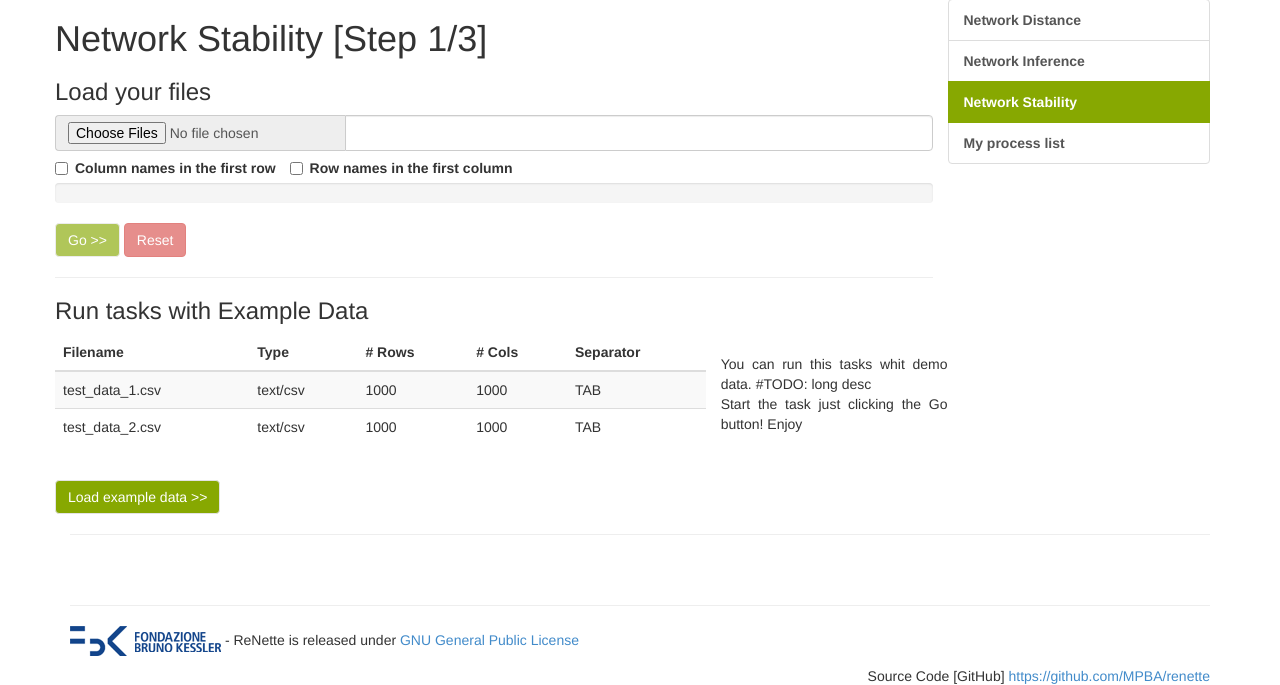
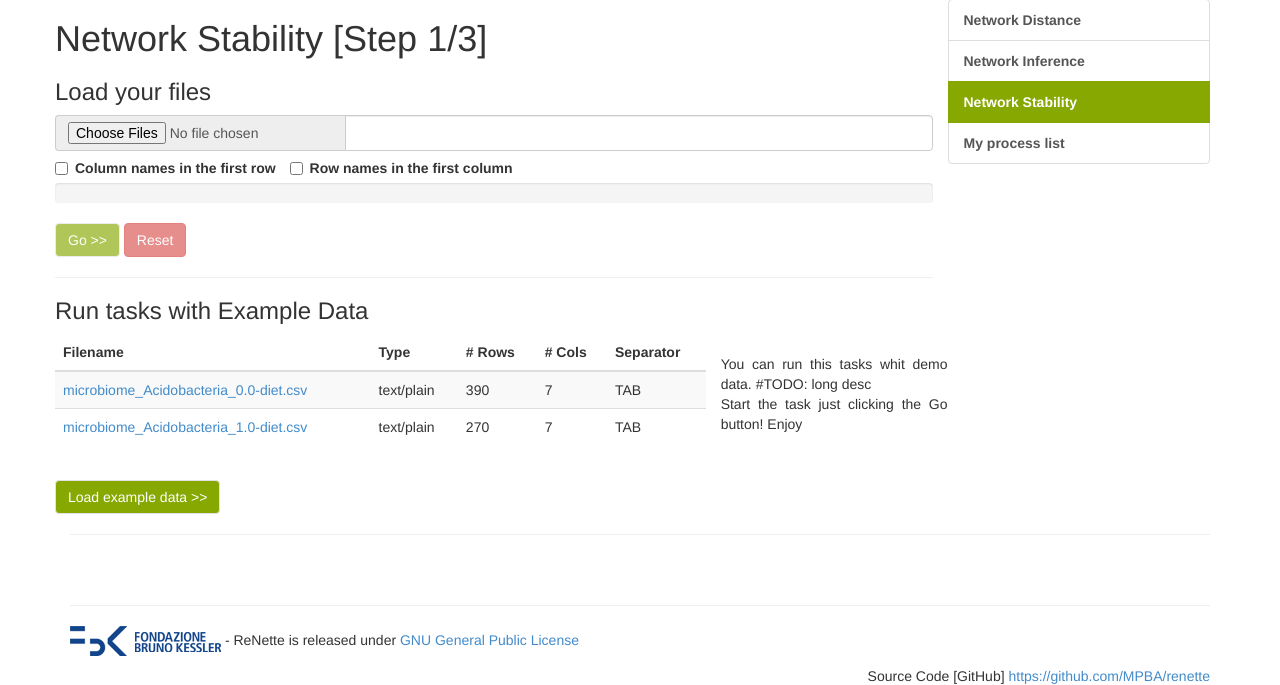
Before and after one commit to MPBA/renette, a Django app: page /engine/network/stability/ in a window 1280 px wide. Shown: the part 101-786 px from the top of the page. Run offline with Django 3.2, Linux system fonts and the light colour scheme; data comes from the database, SQL or seed files in the repository; parts of the project's set-up code (start-up, migrations or seed data) failed here and were passed over.

Commit message:
load example data

```diff
--- a/engine/templates/engine/network_stability.html
+++ b/engine/templates/engine/network_stability.html
@@ -1,6 +1,27 @@
 {% extends 'base.html' %}
 {% load static %}
-
+{% block extrahead %}
+    <script type="text/javascript">
+       jQuery(document).ready(function(){
+           $("#load-example").click(function(){
+               $("#files").find('p').remove();
+               $("#uploaded-files").find('input').remove();
+               $('<p/>').text('microbiome_Acidobacteria_0.0-diet.csv [68.1 kB]').appendTo('#files');
+               $('<p/>').text('microbiome_Acidobacteria_1.0-diet.csv [47.1 kB]').appendTo('#files');
+                $('#uploaded-files').append('<input type="hidden" name="uploaded" value="example/microbiome_Acidobacteria_0.0-diet.csv">');
+                $('#uploaded-files').append('<input type="hidden" name="uploaded" value="example/microbiome_Acidobacteria_0.0-diet.csv">');
+               $('input[name=exclude_col_header]').attr('checked', true)
+               $('input[name=exclude_row_header]').attr('checked', false)
+               $('#progress .progress-bar').css(
+                        'width',
+                        100 + '%'
+                    );
+                $('#btn-go').removeAttr('disabled')
+                $('#reset_form').removeAttr('disabled')
+            });
+        });
+    </script>
+{% endblock %}
 {% block container %}
 <div class="row row-offcanvas row-offcanvas-right">
 
@@ -37,19 +58,18 @@
                             <th>Separator</th>
                           </tr>
                         </thead>
-
                         <tbody><tr>
-                            <td>test_data_1.csv</td>
-                            <td>text/csv</td>
-                            <td>1000</td>
-                            <td>1000</td>
+                            <td><a href="{% get_media_prefix %}example/microbiome_Acidobacteria_0.0-diet.csv">microbiome_Acidobacteria_0.0-diet.csv</a></td>
+                            <td>text/plain</td>
+                            <td>390</td>
+                            <td>7</td>
                             <td>TAB</td>
                         </tr>
                         <tr>
-                            <td>test_data_2.csv</td>
-                            <td>text/csv</td>
-                            <td>1000</td>
-                            <td>1000</td>
+                            <td><a href="{% get_media_prefix %}example/microbiome_Acidobacteria_0.0-diet.csv">microbiome_Acidobacteria_1.0-diet.csv</a></td>
+                            <td>text/plain</td>
+                            <td>270</td>
+                            <td>7</td>
                             <td>TAB</td>
                         </tr>
                     </tbody></table>
--- a/engine/views.py
+++ b/engine/views.py
@@ -1,4 +1,6 @@
 # -*- encoding: utf-8 -*-
+from redis import ConnectionError
+
 __author__ = 'ernesto'
 #This file contains only the views for the main app. It's made just to render an home page for the project
 
@@ -438,8 +440,13 @@ def process_list(request):
         }
 
         return render(request, 'engine/my_process_list.html', context)
+    except ConnectionError, e:
+        context = None
+        messages.add_message(request, messages.ERROR, 'Sorry, error connecting to server. Try again.')
     except Exception, e:
-        return HttpResponseBadRequest(str(e))
+        context = None
+        messages.add_message(request, messages.ERROR, 'Sorry, unexpected error occured. Try again.')
+    return render(request, 'engine/my_process_list.html', context)
 
 
 def process_graph(request, uuid, key, idx):
```
Also changed, not shown: engine/templates/engine/network_distance.html (+21 -18 lines), engine/templates/engine/network_inference.html (+13 -15 lines). Lines whose indentation alone changed are shown as unchanged.
